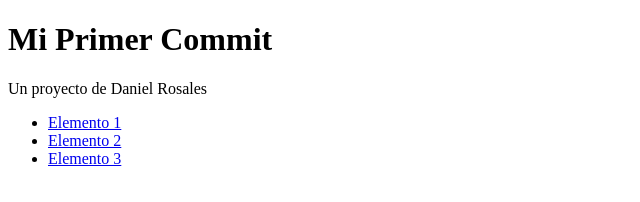
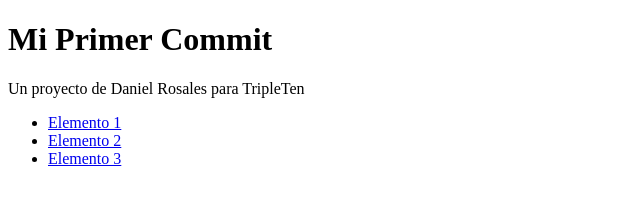
Before and after one commit to Danieljhu/newrepo, a plain HTML site: page index.html in a window 1280 px wide. Shown: the whole page, without its empty margins (0-640 px from the left). Drawn offline with Linux system fonts and the light colour scheme.

Commit message:
cambie el parrafo del header

```diff
--- a/index.html
+++ b/index.html
@@ -12,7 +12,7 @@
   </head>
   <header>
     <h1>Mi Primer Commit</h1>
-    <p>Un proyecto de Daniel Rosales</p>
+    <p>Un proyecto de Daniel Rosales para TripleTen</p>
 
     <nav>
       <ul>
```
